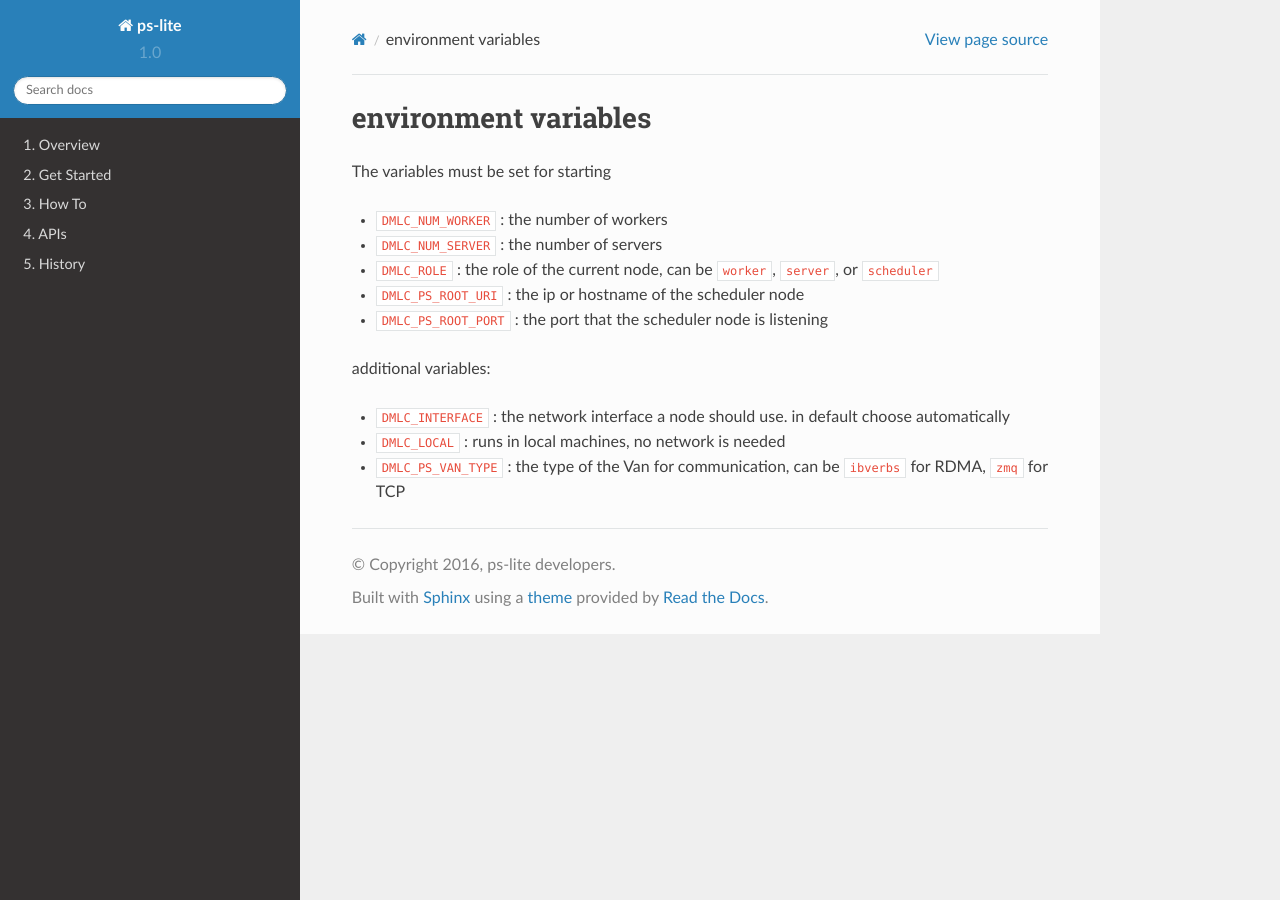
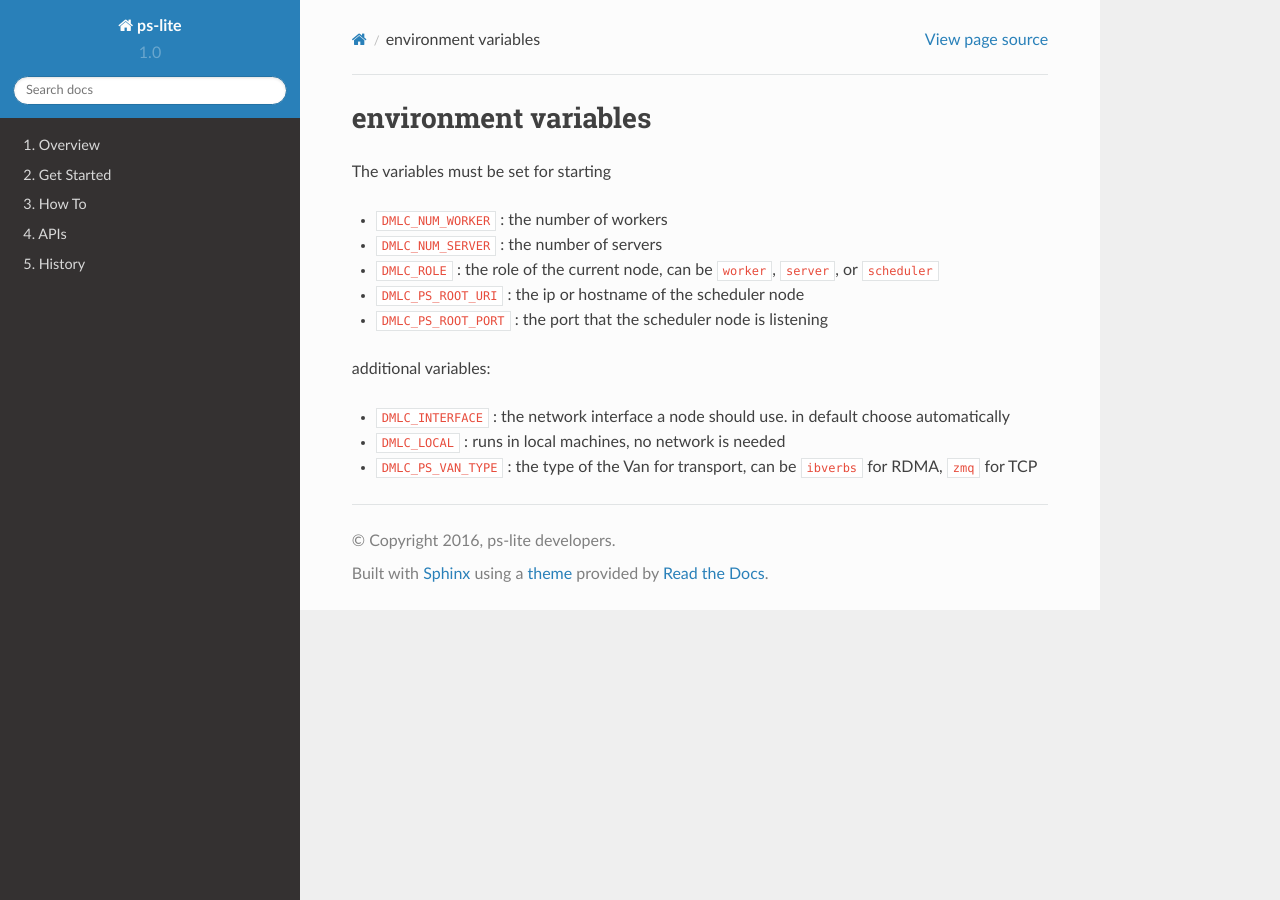
Before and after one commit to dmlc/ps-lite, a Sphinx documentation site: the page built from docs/env.md, in a window 1280 px wide. Built offline with Sphinx 7.4.7 and the Read the Docs theme 2.0.0, drawn with Linux system fonts in a browser that asks for light colours.

Commit message:
Update env.md

```diff
--- a/docs/env.md
+++ b/docs/env.md
@@ -13,4 +13,4 @@ additional variables:
 - `DMLC_INTERFACE` : the network interface a node should use. in default choose
   automatically
 - `DMLC_LOCAL` : runs in local machines, no network is needed
-- `DMLC_PS_VAN_TYPE` : the type of the Van for communication, can be `ibverbs` for RDMA, `zmq` for TCP
+- `DMLC_PS_VAN_TYPE` : the type of the Van for transport, can be `ibverbs` for RDMA, `zmq` for TCP
```
